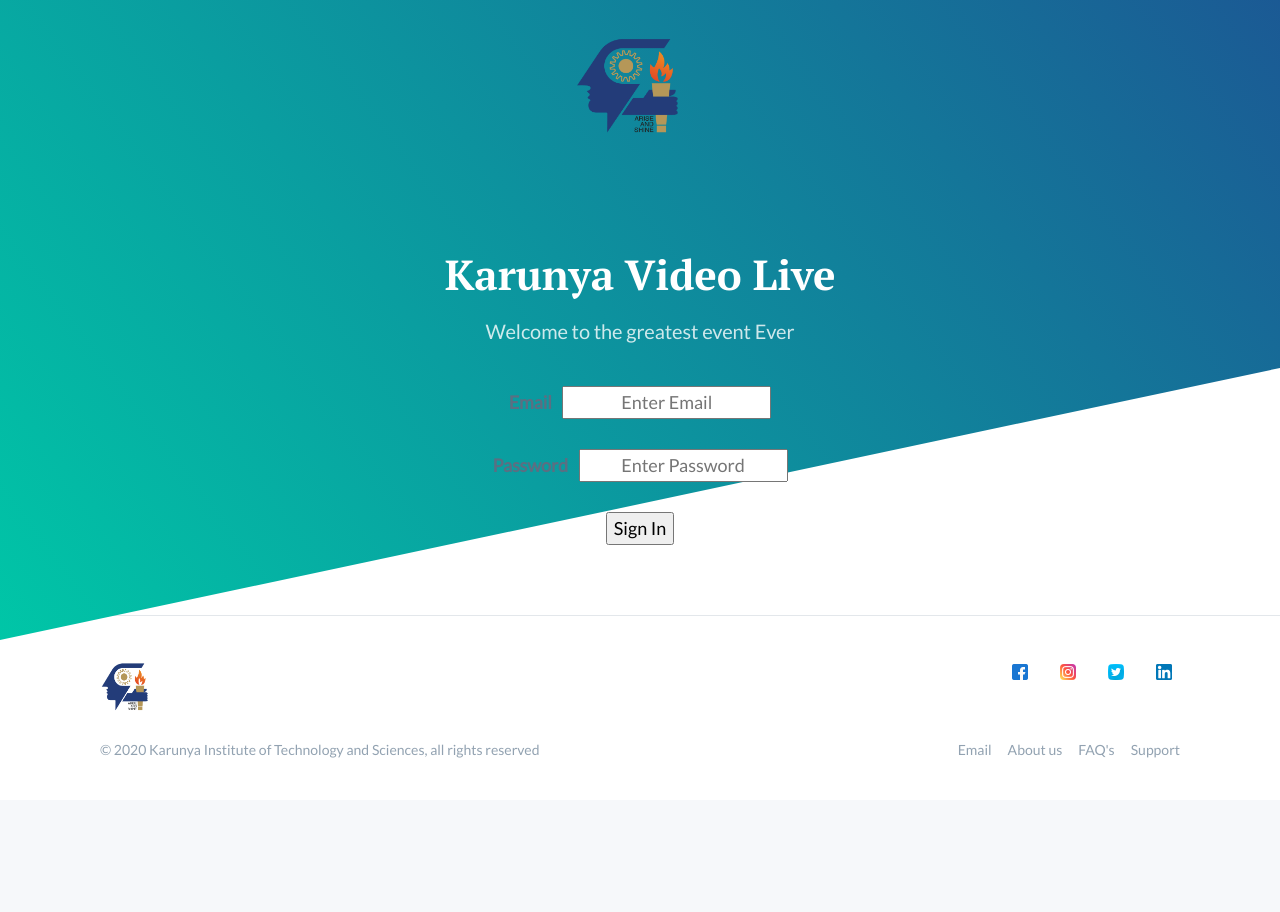
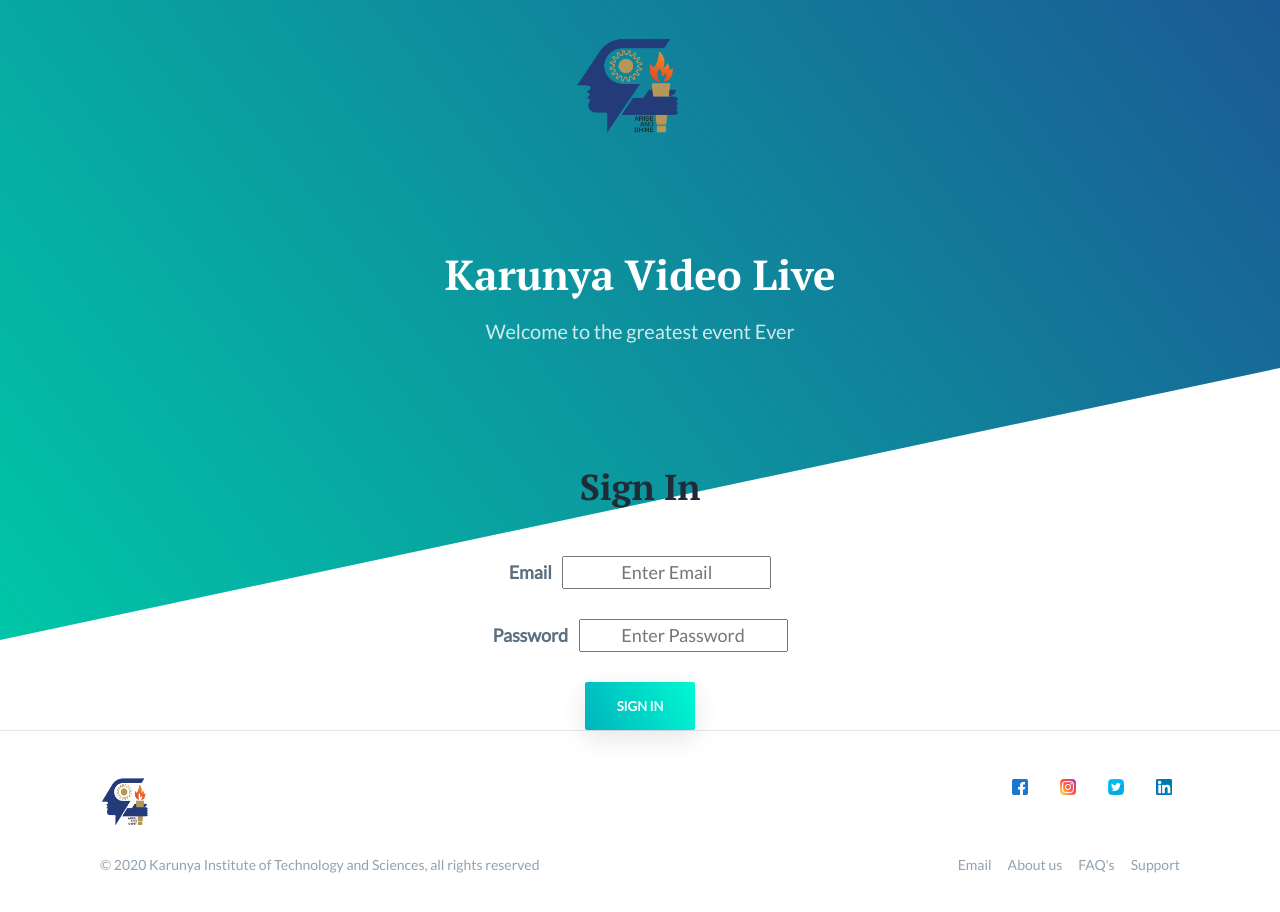
Before and after one commit to captainphilip/kvl, a website: page login.html in a window 1280 px wide. Before the commit the page ends 800 px from the top, so only its background shows below. Drawn offline with nearby package versions, Linux system fonts and the light colour scheme.

Commit message:
Update login.html

```diff
--- a/login.html
+++ b/login.html
@@ -38,52 +38,26 @@
                 </div>
             </section>
 
-            <!-- <section>
-                <div id="id01" class="modal">
-                    <span onclick="document.getElementById('id01').style.display='none'" class="close" title="Close Modal">&times;</span>
-                    <form class="modal-content">
-                      <div class="container" style="position: relative; text-align: center;">
-                        <h1>Sign Up</h1>
-                        <p>Please fill in this form to create an account.</p>
-                        <hr  style="text-align: center;">
-                        <label for="text"><b>Name &nbsp;</b></label>
-                        <input type="text" style="text-align: center;" placeholder="Enter Name" name="name" required><br><br>
-
-                        <label for="number"><b>Ph no. &nbsp;</b></label>
-                        <input type="tel" style="text-align: center;" placeholder="Enter Ph no." name="ph" required><br><br>
-
-                        <label for="email"><b>Email &nbsp;</b></label>
-                        <input type="email" style="text-align: center;" placeholder="Enter Email" name="email" required><br><br>
-
-                        <label for="psw"><b>Password &nbsp;</b></label>
-                        <input type="password" style="text-align: center;" placeholder="Enter Password" name="psw" required><br><br>
-
-                        <div class="clearfix">
-                          <button type="submit" href="eventpage.html" class="signupbtn">Sign Up</button>
-                        </div>
-                      </div>
-                    </form>
-                  </div>
-            </section> -->
-
           <section>
                 <div class="modal">
                     <!--   <span onclick="document.getElementById('id01').style.display='none'" class="close" title="Close Modal">&times;</span> -->
                       <form>
                         <div class="container" style="position: relative; text-align: center;">
+
                             <div class="clearfix">
+                                <br><h2>Sign In</h2><br>
                             <label for="email"><b>Email &nbsp;</b></label>
                           <input type="email" style="text-align: center;" placeholder="Enter Email" id="emailUser" required><br><br>
 
                           <label for="psw"><b>Password &nbsp;</b></label>
                           <input type="password" style="text-align: center;" placeholder="Enter Password" id="passwordUser" required><br><br>
-                        <button type="submit" id="signinbtn">Sign In</button>
+                          <button class="button button-secondary button-shadow" type="submit" id="signinbtn">Sign In</button>
 
                           </div>
                         </div>
                       </form>
                     </div>
-                  <script src="login.js"></script>
+                    <script src="signin.js"></script>
             </section>
 
 
@@ -96,16 +70,7 @@
                         <a href="#">
                             <img src="icons/logo.png" style="width:50px;height:60px;">
                         </img>
-                            <!-- <svg width="32" height="32" viewBox="0 0 32 32" xmlns="http://www.w3.org/2000/svg">
-                                <title>Evelyn</title>
-                                <defs>
-                                    <radialGradient cy="0%" fx="50%" fy="0%" r="100%" id="logo-gradient-footer">
-                                        <stop stop-color="#00A2B8" offset="0%"/>
-                                        <stop stop-color="#00F9D2" offset="100%"/>
-                                    </radialGradient>
-                                </defs>
-                                <path d="M16 32C7.163 32 0 24.837 0 16S7.163 0 16 0s16 7.163 16 16-7.163 16-16 16zm0-10a6 6 0 1 0 0-12 6 6 0 0 0 0 12z" fill="url(#logo-gradient-footer)" fill-rule="evenodd"/>
-                            </svg> -->
+
                         </a>
                     </div>
                     <ul class="footer-links list-reset">
```
Lines whose indentation alone changed are shown as unchanged.
